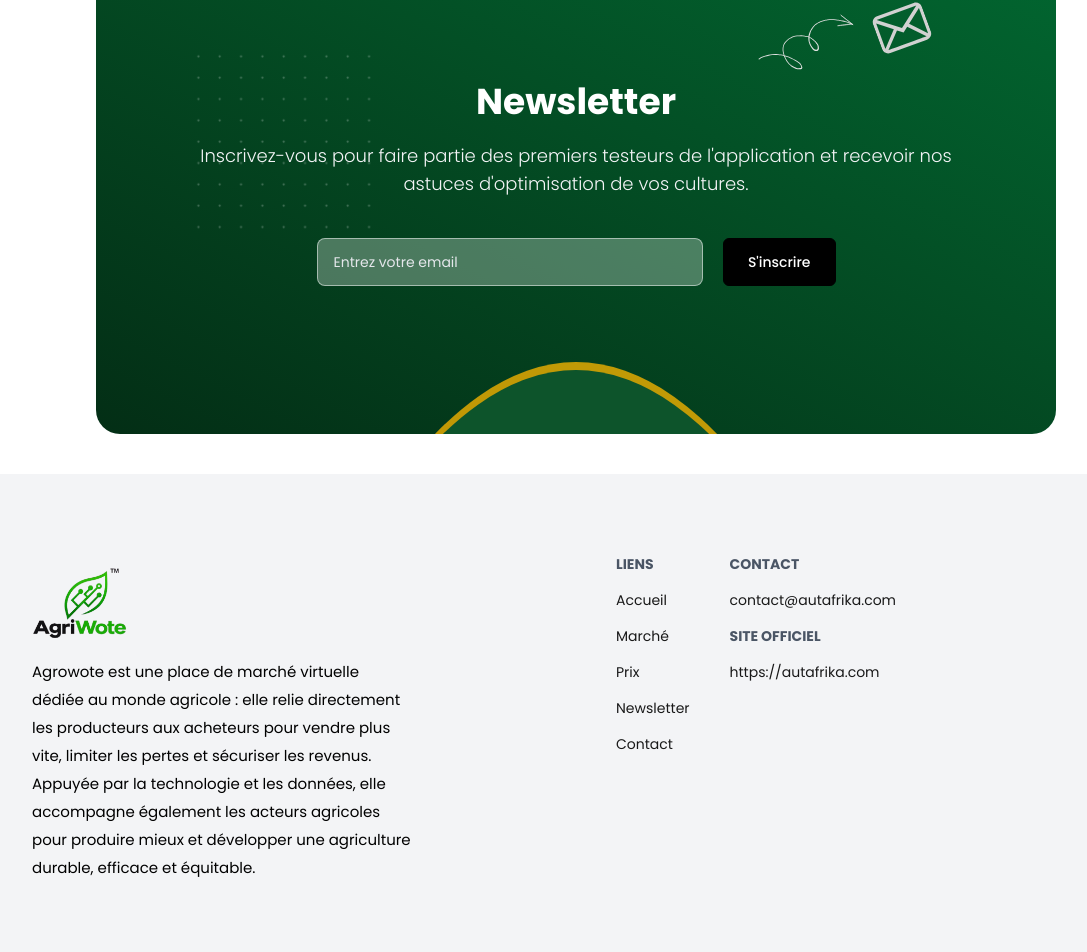
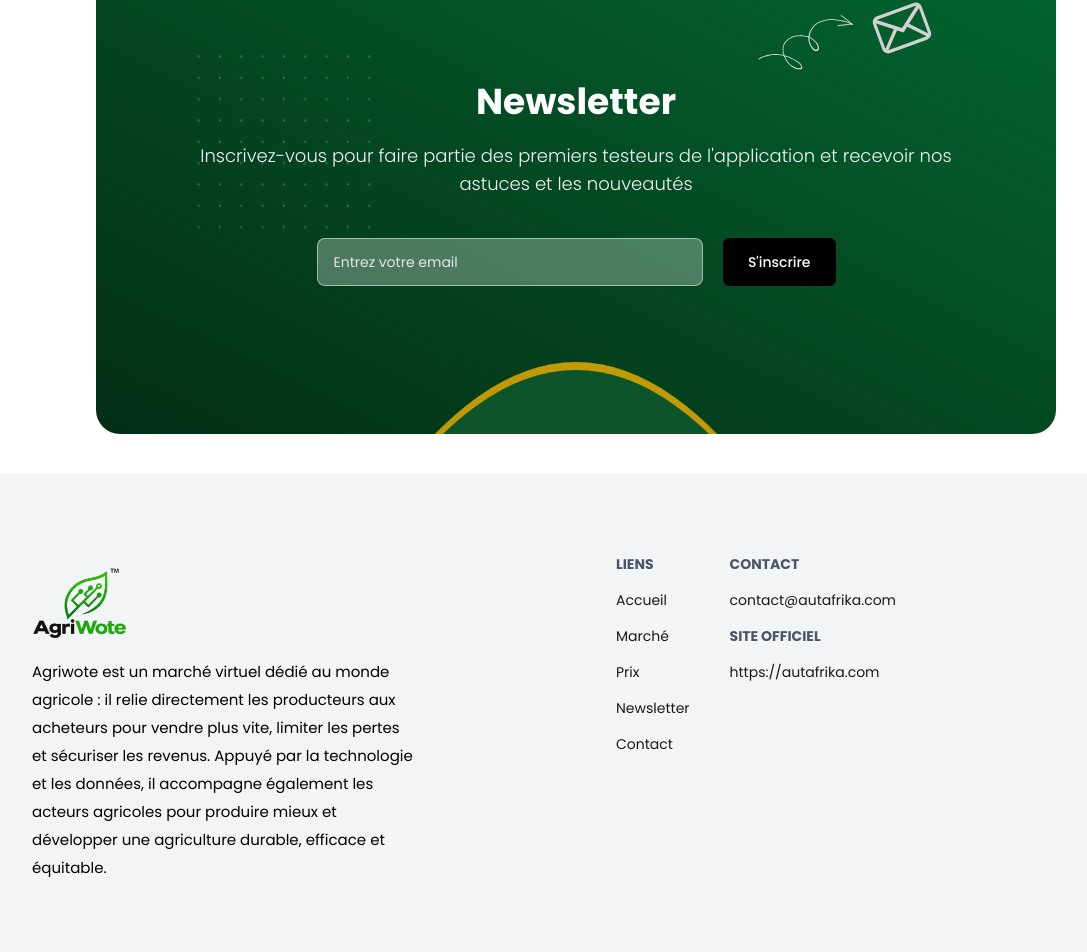
Before and after one commit to autafrika/Site-agroflex, a React (Vite) app: page / in a window 1280 px wide. Shown: the part 3430-4382 px from the top of the page, without its empty margins (64-1151 px from the left). Built offline with nearby package versions, Linux system fonts and the light colour scheme; a web font is replaced by a local one.

Commit message:
correcting newsletter, and the footer

```diff
--- a/src/components/Footer/Footer.jsx
+++ b/src/components/Footer/Footer.jsx
@@ -17,12 +17,12 @@ function Footer() {
               alt="agrowote"
             />
             <p className="text-[15px]/7  lg:w-7/10 ">
-              Agrowote est une place de marché virtuelle dédiée au monde
-              agricole : elle relie directement les producteurs aux acheteurs
-              pour vendre plus vite, limiter les pertes et sécuriser les
-              revenus. Appuyée par la technologie et les données, elle
-              accompagne également les acteurs agricoles pour produire mieux et
-              développer une agriculture durable, efficace et équitable.
+              Agriwote est un marché virtuel dédié au monde agricole : il relie
+              directement les producteurs aux acheteurs pour vendre plus vite,
+              limiter les pertes et sécuriser les revenus. Appuyé par la
+              technologie et les données, il accompagne également les acteurs
+              agricoles pour produire mieux et développer une agriculture
+              durable, efficace et équitable.
             </p>
           </div>
           {/* <div className="flex sociaux  ">
--- a/src/components/Newsletter/Newsletter.jsx
+++ b/src/components/Newsletter/Newsletter.jsx
@@ -3,6 +3,7 @@ import { motion } from "framer-motion";
 // import { LuSend } from "react-icons/lu";
 import { MdClear } from "react-icons/md";
 import flesh from "../../assets/svg/flesh_excalidraw.svg";
+import { LuSend } from "react-icons/lu";
 
 const WAITLIST_API_URL = "https://api.autafrika.com/waitlist/join/";
 
@@ -122,12 +123,11 @@ export default function Newsletter() {
         <h3 className="text-3xl font-bold lg:text-4xl z-3">Newsletter</h3>
         <p className="z-3 text-gray-100 font-light text-sm lg:px-20 text-center lg:text-lg md:text-center">
           Inscrivez-vous pour faire partie des premiers testeurs de
-          l&apos;application et recevoir nos astuces d&apos;optimisation de vos
-          cultures.
+          l&apos;application et recevoir nos astuces et les nouveautés
         </p>
         <form
           onSubmit={handleSubmit}
-          className="flex justify-center flex-wrap md:flex-nowrap z-10 py-5 gap-2 lg:gap-5   lg:justify-center w-full md:w-[70%] lg:w-[60%]"
+          className="flex justify-center md:flex-nowrap z-10 py-5 gap-2 lg:gap-5   lg:justify-center w-[95%] md:w-[70%] lg:w-[60%]"
         >
           <input
             className="bg-green-50/30 border border-white/50 h-10 p-2 rounded-lg text-sm w-full md:w-[85%] lg:h-12 lg:p-4 lg:w-[86%] xl:w-[70%] outline-none placeholder:text-gray-200 placeholder:text-xs  md:placeholder:text-sm focus:ring-1  focus:ring-green-300 transition-all duration-300"
@@ -147,8 +147,8 @@ export default function Newsletter() {
             disabled={isSubmitting}
             aria-label={isSubmitting ? "Inscription en cours" : "S’inscrire"}
           >
-            S&apos;inscrire
-            {/* <LuSend className="size-5" aria-hidden="true" /> */}
+            <span className="hidden lg:block">S&apos;inscrire</span>
+            <LuSend className="size-5 block lg:hidden" aria-hidden="true" />
           </button>
         </form>
         {status.message && (
```
